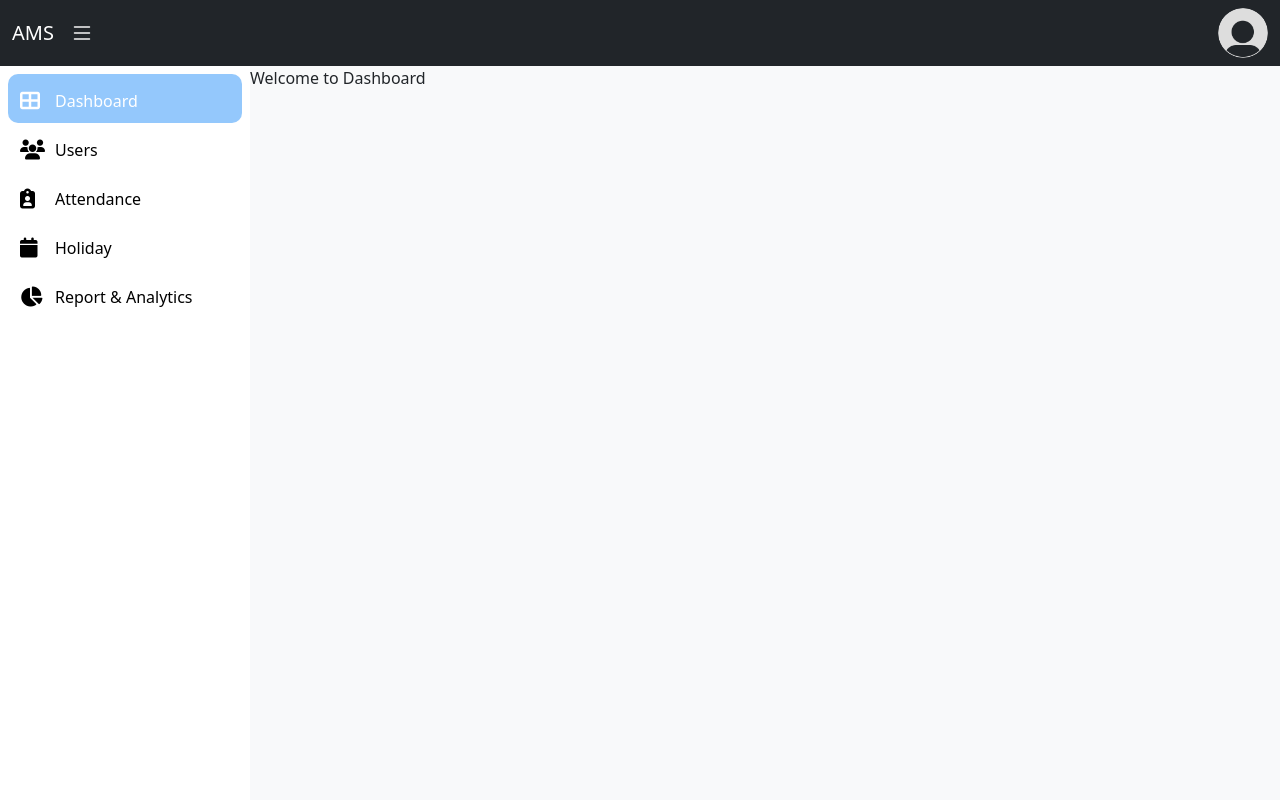
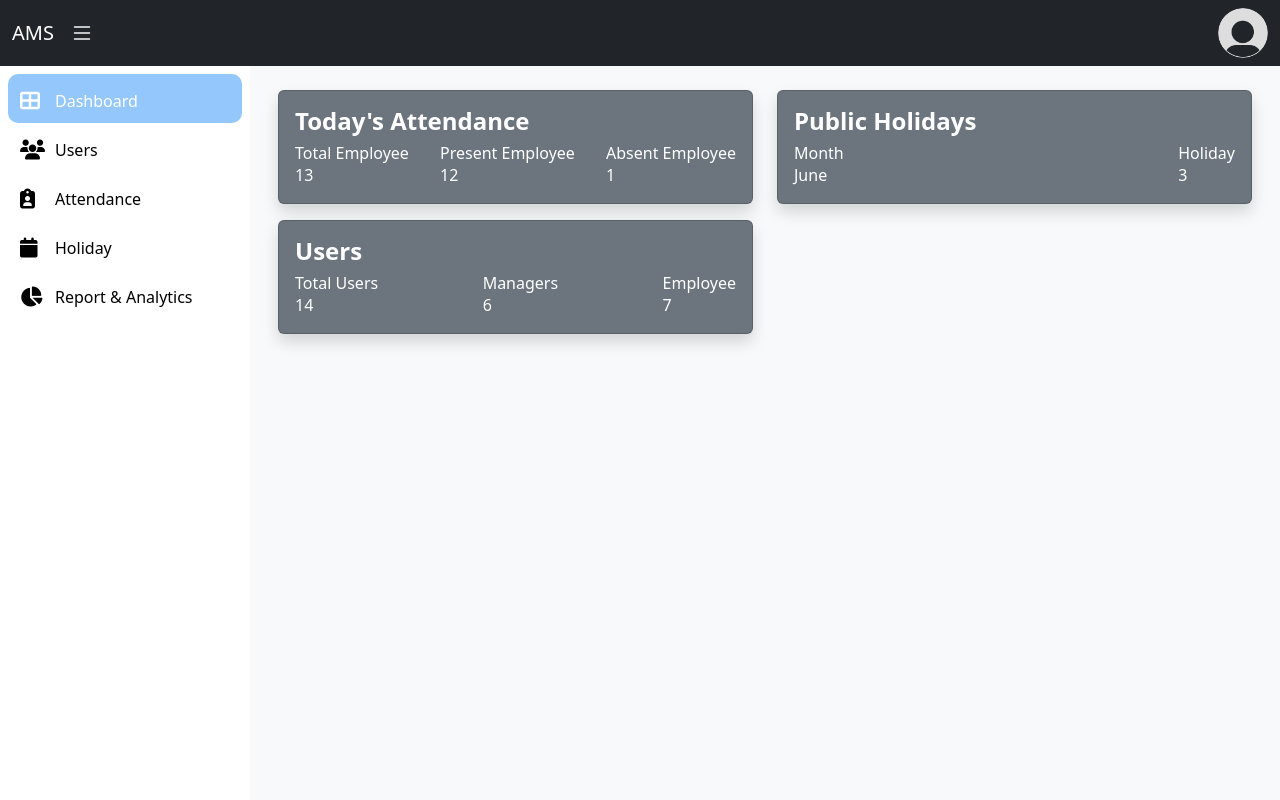
Before and after one commit to ombhattTatvsoft/Attendance-Management-System, an ASP.NET Core app: page /Dashboard in a window 1280 px wide. Run offline with ASP.NET Core 8, Linux system fonts and the light colour scheme; the visitor is signed in with stand-in values (Sample User, id 1); tables that the repository leaves empty hold one stand-in row (values such as "Sample post"); style sheets or scripts are compiled from the project's sources; some libraries are stand-ins or nearby versions.

Commit message:
dashboard cards + ui changes in sidebar

```diff
--- a/AMS/Controllers/UserController.cs
+++ b/AMS/Controllers/UserController.cs
@@ -7,7 +7,7 @@ using Microsoft.AspNetCore.Mvc;
 
 namespace AMS.Controllers;
 
-[Authorize]
+[Authorize(Roles = "Admin")]
 public class UserController : Controller
 {
     private readonly IUserService _userService;
@@ -22,7 +22,6 @@ public class UserController : Controller
         return View(users);
     }
 
-    [Authorize(Roles = "Admin")]
     [HttpGet]
     public async Task<IActionResult> UpsertUser(int? id)
     {
@@ -35,7 +34,6 @@ public class UserController : Controller
         return View(model);
     }
 
-    [Authorize(Roles = "Admin")]
     [HttpPost]
     public async Task<IActionResult> UpsertUser(UpsertUserVM model)
     {
@@ -59,7 +57,6 @@ public class UserController : Controller
         return View(model);
     }
 
-    [Authorize(Roles = "Admin")]
     [HttpGet]
     public async Task<IActionResult> GetManagers(int departmentId)
     {
@@ -71,7 +68,6 @@ public class UserController : Controller
         }));
     }
 
-    [Authorize(Roles = "Admin")]
     [HttpGet]
     public async Task<IActionResult> DeleteUser(int id)
     {
--- a/AMS/Views/Dashboard/Index.cshtml
+++ b/AMS/Views/Dashboard/Index.cshtml
@@ -1,5 +1,59 @@
-
+@using System.Security.Claims
 @{
     ViewData["Title"] = "Dashboard Page";
+    var role = User?.FindFirst(ClaimTypes.Role)?.Value.ToString();
 }
-<p>Welcome to Dashboard</p>
+<div class="content" id="dashboard">
+    <div class="row mx-sm-3 mx-2 pt-2 mt-3">
+            <div class="col-xxl-4 col-md-6">
+                <div class="card bg-secondary text-white shadow h-100">
+                    <div class="p-3 h-100 d-flex flex-column justify-content-between">
+                        <p class="fw-bold h4">@(role=="Admin"?"Today's Attendance":"Monthly Leaves")</p>
+                        <div class="w-100 d-flex justify-content-between">
+                                @if(role=="Admin"){
+                                    <div><p class="mb-0 h6">Total Employee</p><p class="mb-0">13</p></div>
+                                    <div><p class="mb-0 h6">Present Employee</p><p class="mb-0">12</p></div>
+                                    <div><p class="mb-0 h6">Absent Employee</p><p class="mb-0">1</p></div>
+                                }
+                                else{
+                                    <div><p class="mb-0 h6">Half days</p><p class="mb-0">3</p></div>
+                                    <div><p class="mb-0 h6">"Absent days"</p><p class="mb-0">3</p></div>
+                                    <div><p class="mb-0 h6">Total days</p><p class="mb-0">4.5</p></div>
+                                }
+                        </div>
+                    </div>
+                </div>
+            </div>
+            <div class="col-xxl-4 col-md-6 mt-3 mt-md-0">
+                <div class="card shadow h-100 bg-secondary text-white">
+                    <div class="p-3 h-100 d-flex flex-column justify-content-between">
+                        <p class="fw-bold h4">Public Holidays</p>
+                        <div class="w-100 d-flex justify-content-between">
+                            <div><p class="mb-0 h6">Month</p><p class="mb-0">June</p></div>
+                            <div><p class="mb-0 h6">Holiday</p><p class="mb-0">3</p></div>
+                        </div>
+                    </div>
+                </div>
+            </div>
+            <div class="col-xxl-4 col-md-6 mt-3 mt-xxl-0">
+                <div class="card bg-secondary text-white shadow h-100">
+                    <div class="p-3 h-100 d-flex flex-column justify-content-between">
+                        <p class="fw-bold h4">@(role=="Admin"?"Users":"Present Days")</p>
+                        <div class="w-100 d-flex justify-content-between">
+                            @if(role=="Admin"){
+                                <div><p class="mb-0 h6">Total Users</p><p class="mb-0">14</p></div>
+                                <div><p class="mb-0 h6">Managers</p><p class="mb-0">6</p></div>
+                                <div><p class="mb-0 h6">Employee</p><p class="mb-0">7</p></div>
+                            }
+                            else{
+                                <div><p class="mb-0 h6">Total days</p><p class="mb-0">22</p></div>
+                                <div><p class="mb-0 h6">Leave days</p><p class="mb-0">3</p></div>
+                                <div><p class="mb-0 h6">Present days</p><p class="mb-0">19</p></div>
+                            }
+                        </div>
+                    </div>
+                </div>
+            </div>
+
+    </div>
+</div>
--- a/AMS/Views/Shared/_Layout.cshtml
+++ b/AMS/Views/Shared/_Layout.cshtml
@@ -42,9 +42,12 @@
                         <a asp-controller="Dashboard" asp-action="Index"><i
                                 class="fa-solid fa-table-cells-large"></i><span>Dashboard</span></a>
                     </li>
-                    <li class="sidebaroptions" id="user">
-                        <a asp-controller="User" asp-action="Index"><i class="fa-solid fa-users"></i><span>Users</span></a>
-                    </li>
+                    @if (role == "Admin")
+                    {
+                        <li class="sidebaroptions" id="user">
+                            <a asp-controller="User" asp-action="Index"><i class="fa-solid fa-users"></i><span>Users</span></a>
+                        </li>
+                    }
                     <li class="sidebaroptions" id="attendance">
                         <a asp-controller="Attendance" asp-action="Index"><i
                                 class="fa-solid fa-clipboard-user"></i><span>Attendance</span></a>
--- a/AMS/wwwroot/css/site.css
+++ b/AMS/wwwroot/css/site.css
@@ -76,6 +76,14 @@
 .visible {
   transform: translateX(0);
 }
+@media (max-width:992px) {
+  .visible {
+    transform: translateX(-100%);
+  }
+  .hidden {
+    transform: translateX(0);
+  }
+}
 
 /* change password */
 .passwordEyeIcon {
```
Also changed, not shown: AMS/Views/User/Index.cshtml (+0 -10 lines).
